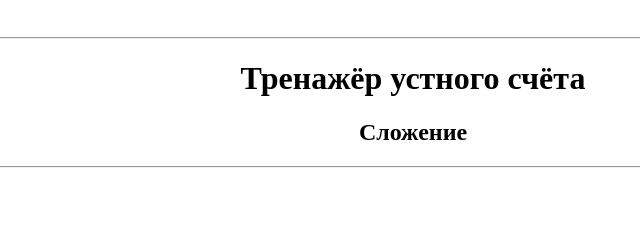
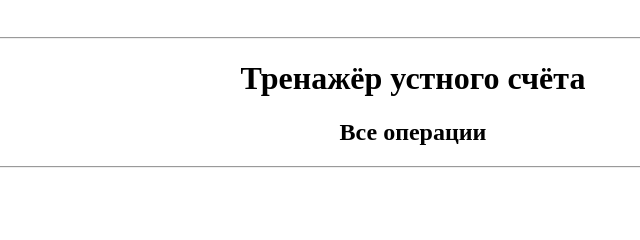
Before and after one commit to Nektorinka/school-project, a plain HTML site: page all.html in a window 1280 px wide. Shown: the top 240 px of the page, 227-867 px from the left. Drawn offline with Linux system fonts and the light colour scheme.

Commit message:
Update all.html

```diff
--- a/all.html
+++ b/all.html
@@ -30,7 +30,7 @@
 		<button onClick="document.location.href = 'index.html'" class = "button">Назад</button>
 		<hr>
 		<h1 align="center">Тренажёр устного счёта</h1>
-		<h2 align="center">Сложение</h2>
+		<h2 align="center">Все операции</h2>
 		<hr>
 	  	<form name="examples">
 			<h1><div id="example1"></div></h1>
```
